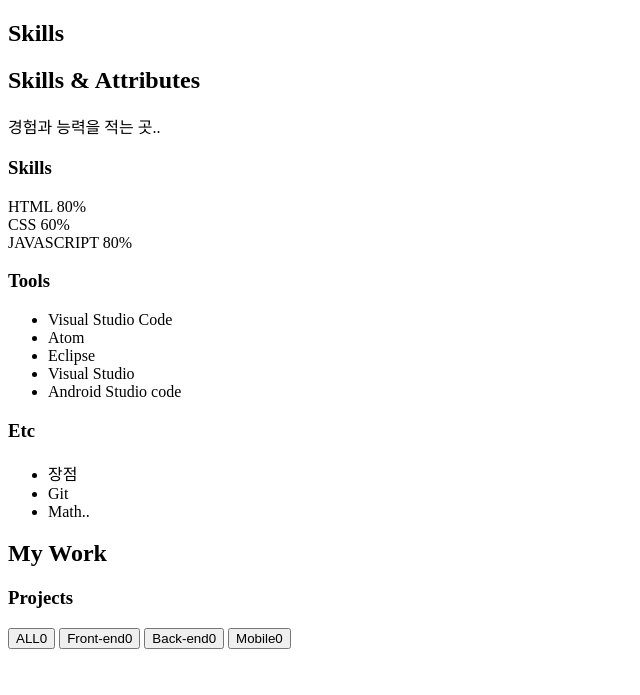
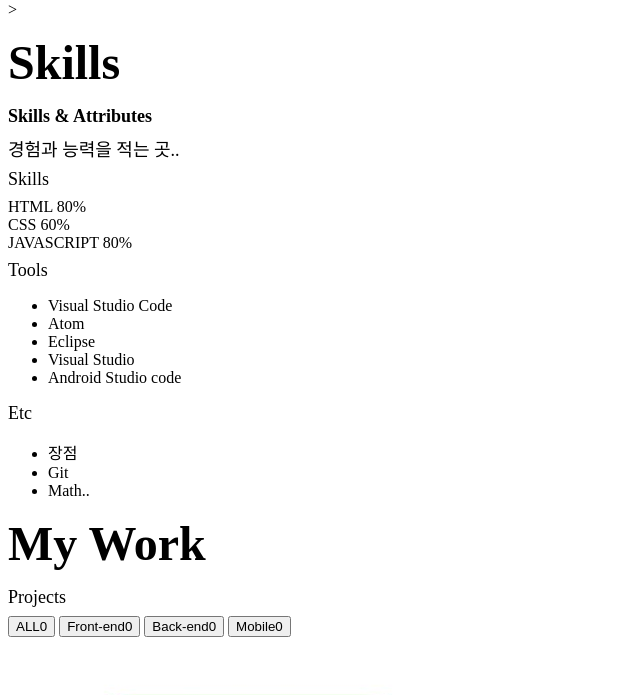
Before and after one commit to Yooninseoung/portfolio, a plain HTML site: page index.html in a window 1280 px wide. Shown: the part 1696-2391 px from the top of the page, without its empty margins (0-640 px from the left). Drawn offline with Linux system fonts and the light colour scheme.

Commit message:
CSS : Typography

```diff
--- a/style.css
+++ b/style.css
@@ -35,3 +35,32 @@
   /*모든 태그들을 뜻한다*/
   box-sizing: border-box; /*패딩을 주었을 때 박스안에서 생긴게 하는 것*/
 }
+
+/*Typography*/ /*텍스트관련 스타일링*/
+h1 {
+  font-size: var(--font-large);
+  font-weight: var(--weight-bold);
+  color: var(--color-black);
+  margin: 16px 0px;
+}
+
+h2 {
+  font-size: var(--font-regular);
+  font-weight: var(--weight-semi-bold);
+  color: var(--color-black);
+  margin: 8px 0px;
+}
+
+h3 {
+  font-size: var(--font-regular);
+  font-weight: var(--font-regular);
+  color: var(--color-black);
+  margin: 8px 0px;
+}
+
+p {
+  font-size: var(--font-regular);
+  font-weight: var(--font-regular);
+  color: var(--color-black);
+  margin: 4px 0px;
+}
```
Also changed, not shown: index.html (line endings or trailing spaces).
